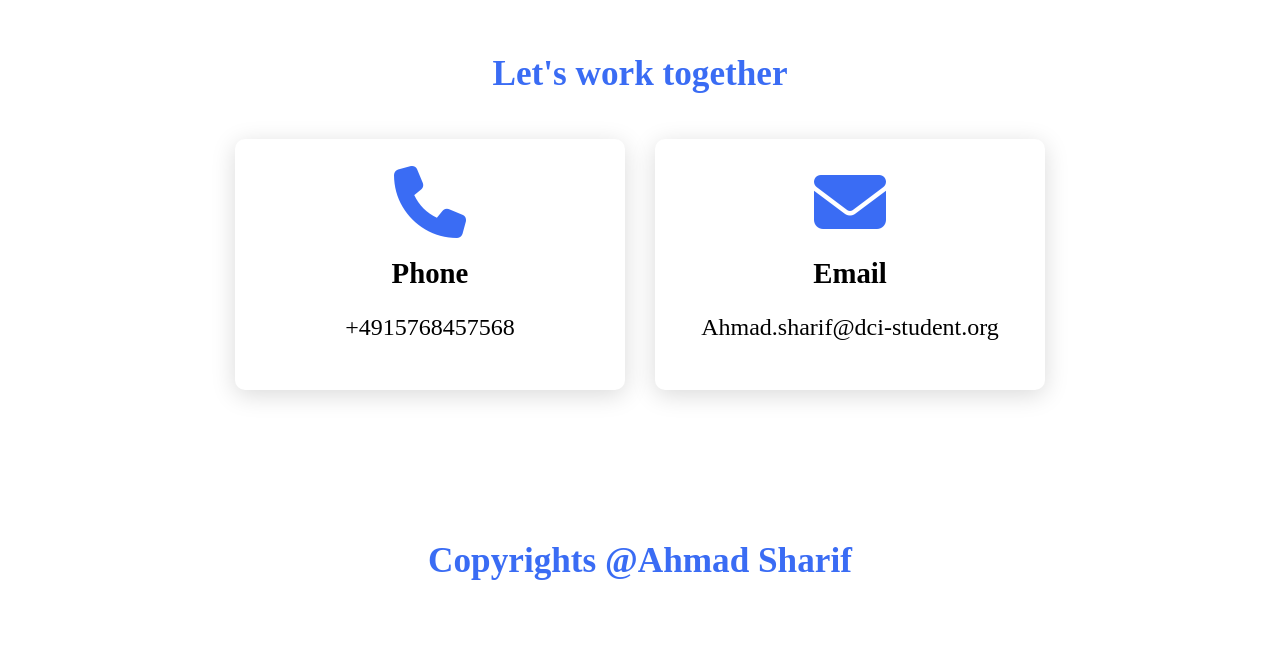
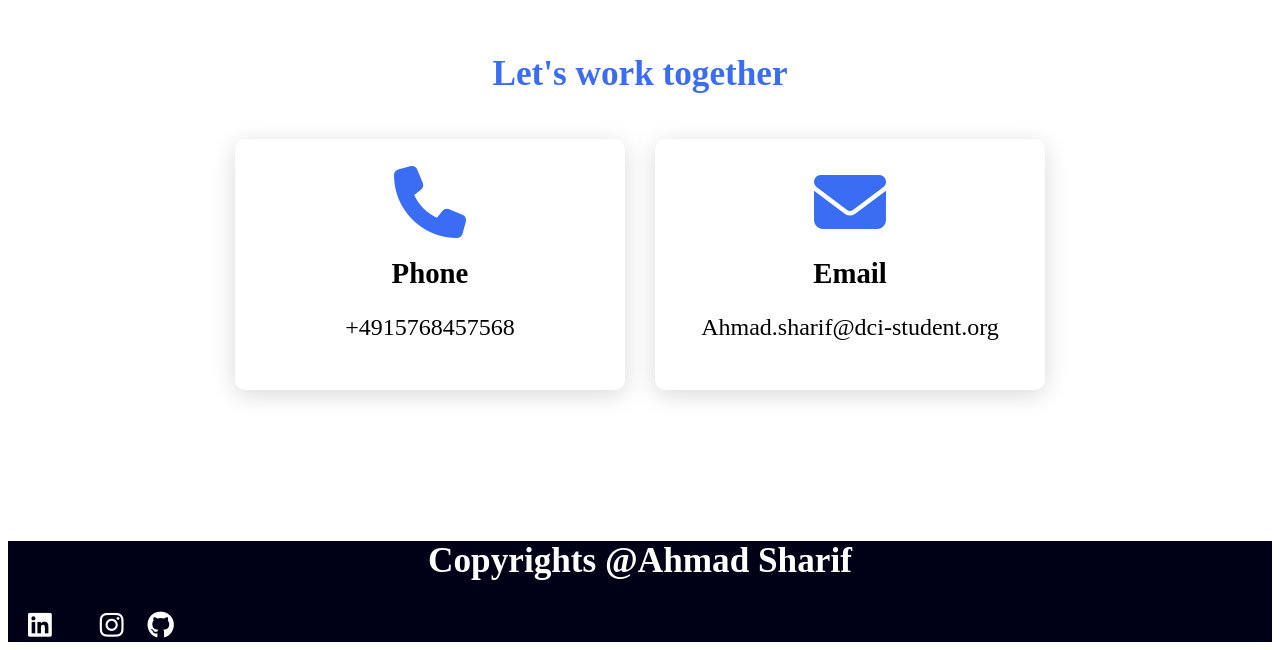
Before and after one commit to Ahmadhsharif/Portfolio, a plain HTML site: page index.html in a window 1280 px wide. Shown: the part 1709-2359 px from the top of the page. Drawn offline with Linux system fonts and the light colour scheme.

Commit message:
backgroun dand icons colors in footer modified

```diff
--- a/style.css
+++ b/style.css
@@ -146,3 +146,7 @@ header{
 .contact .info {
     font-size: 1.5em;
 }
+.footer{
+    background-color: #000016;
+    color: #fff;
+}
```
